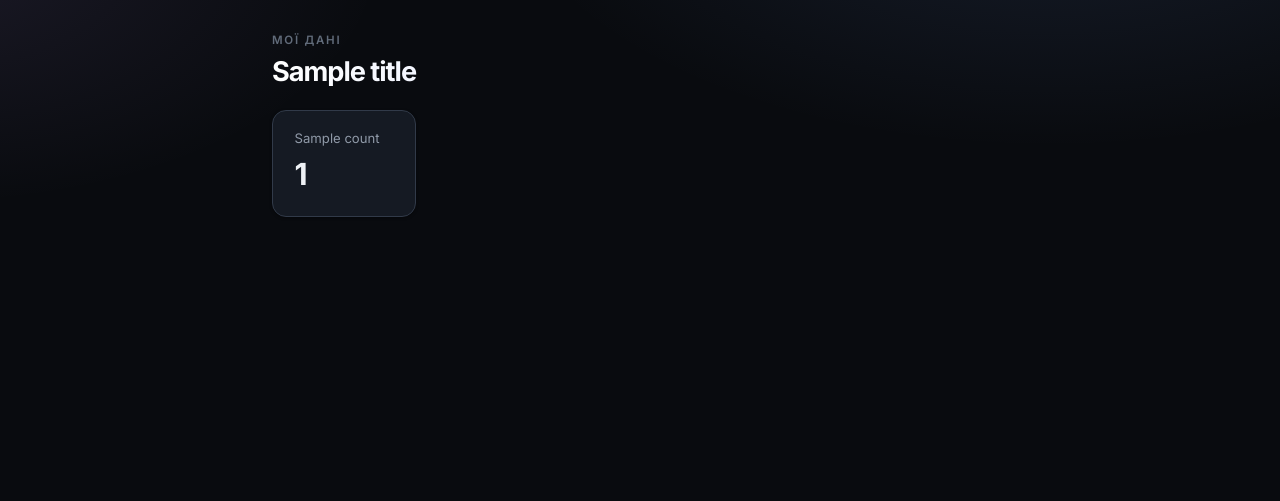
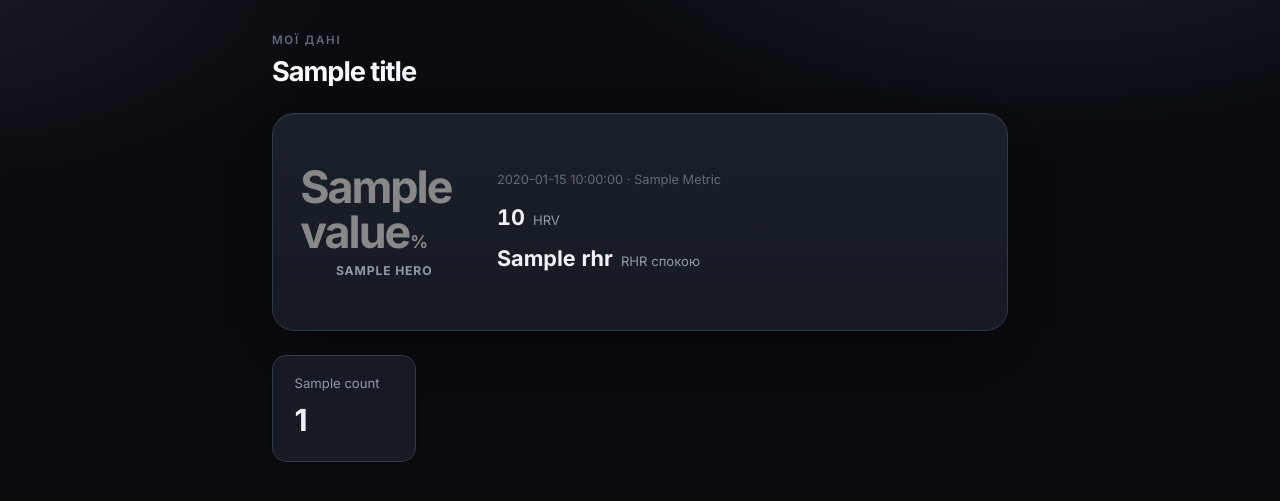
Before and after one commit to boserh/garmin-coach, a FastAPI app: template app/templates/index.html in a window 1280 px wide. Shown: the part 76-577 px from the top of the page. Run offline with FastAPI, Linux system fonts and the light colour scheme; the template is opened without the code that fills it: most values are stand-ins (such as "Sample title", 1, 10 or a date in 2020).

Commit message:
web: rings everywhere — mini day rings, /me hero ring, activity strain ring
Extend the Whoop treatment: each daily card shows a small recovery ring, the /me overview
gets the hero recovery ring, and the activity detail gets a blue 'strain' ring from
training load. Shared _hero_ring.html partial; me.py adds _ring_geom + per-card/hero/
strain ring models.

```diff
--- a/app/routers/me.py
+++ b/app/routers/me.py
@@ -145,6 +145,12 @@
     return "#ff5470", "Втома"
 
 
+def _ring_geom(value, r):
+    """SVG ring dash/circumference for a 0–100 ``value`` at radius ``r``."""
+    circ = round(2 * math.pi * r, 1)
+    return {"circ": circ, "dash": round(circ * min(max(value, 0), 100) / 100, 1), "r": r}
+
+
 def _recovery_ring(day):
     """Hero ring model from the latest day: readiness if present, else sleep score."""
     val = day["readiness"] if day.get("readiness") is not None else day.get("sleep_score")
@@ -216,6 +222,13 @@
     out = []
     for r in rows:
         ex = r.extra or {}
+        score = ex.get("readiness_score")
+        if score is None:
+            score = r.sleep_score
+        ring = None
+        if score is not None:
+            color, _ = _recovery_band(score)
+            ring = {"value": int(score), "color": color, **_ring_geom(score, 26)}
         out.append({
             "id": r.id, "date": _nice_date(r.date),
             "sleep_score": r.sleep_score, "sleep_h": r.sleep_h,
@@ -223,8 +236,15 @@
             "stress_avg": r.stress_avg,
             "bb_charged": r.bb_charged, "bb_drained": r.bb_drained,
             "rhr": ex.get("resting_hr"), "readiness": ex.get("readiness_score"),
+            "ring": ring,
         })
     return out
+
+
+async def _latest_ring(session, user_id):
+    """The recovery ring for the most recent day (for the /me overview hero)."""
+    rows = await _daily_cards(session, user_id, 1, 0)
+    return _recovery_ring(rows[0]) if rows else None
 
 
 # ---- report history ----
@@ -264,9 +284,10 @@
     session: AsyncSession = Depends(get_session),
 ):
     counts = {name: await _count(session, model, user.id) for name, model in TABLES.items()}
+    hero = await _latest_ring(session, user.id)
     return templates.TemplateResponse(
         request, "index.html",
-        {"counts": counts, "user": user,
+        {"counts": counts, "user": user, "hero": hero,
          "base": "/me", "title": "Мої дані", "token": ""},
     )
 
@@ -376,10 +397,14 @@
             "pace": _pace_str(obj.dist_km, obj.dur_min) if runwalk else None,
             "exercises": obj.exercises,
         }
+        strain = None
+        if obj.load:
+            strain = {"value": int(obj.load), "color": "#3aa0ff", "label": "Навантаження",
+                      **_ring_geom(obj.load / 2, 76)}   # load ~0..200 → 0..100%
         charts, first_x, last_x = _run_charts(obj.series or [])
         return templates.TemplateResponse(
             request, "activity.html",
-            {"a": a, "charts": charts, "first_x": first_x, "last_x": last_x,
+            {"a": a, "strain": strain, "charts": charts, "first_x": first_x, "last_x": last_x,
              "analysis": obj.analysis, "user": user, "base": "/me", "token": ""},
         )
 
--- a/app/static/app.css
+++ b/app/static/app.css
@@ -255,6 +255,11 @@
 .daycard{display:block;padding:.9rem 1.1rem;margin:.6rem 0;border:1px solid var(--line-2);border-radius:14px;
   background:var(--surface);box-shadow:0 1px 3px rgba(0,0,0,.35);transition:border-color .12s,background .12s}
 .daycard:hover{border-color:var(--accent);background:var(--surface-2);text-decoration:none}
+.dcard-grid{display:grid;grid-template-columns:auto 1fr;gap:1rem;align-items:center}
+.miniring{position:relative;width:3.5rem;height:3.5rem;flex:none}
+.miniring svg{width:100%;height:100%;transform:rotate(-90deg)}
+.miniring .mv{position:absolute;inset:0;display:grid;place-items:center;font-size:.94rem;
+  font-weight:750;font-variant-numeric:tabular-nums}
 .daycard .dh{display:flex;align-items:center;gap:.6rem}
 .daycard .dt{font-weight:600;color:var(--ink)}
 .hrvpill{font-size:.71rem;font-weight:700;padding:.12rem .55rem;border-radius:999px;color:#0b0d11}
--- /dev/null
+++ b/app/templates/_hero_ring.html
@@ -0,0 +1,21 @@
+{% if hero %}
+<div class="hero-rec">
+  <div class="ringbox">
+    <svg viewBox="0 0 176 176" style="filter:drop-shadow(0 0 13px {{ hero.color }}66)">
+      <circle cx="88" cy="88" r="{{ hero.r }}" fill="none" stroke="#252b37" stroke-width="13"/>
+      <circle cx="88" cy="88" r="{{ hero.r }}" fill="none" stroke="{{ hero.color }}" stroke-width="13"
+              stroke-linecap="round" stroke-dasharray="{{ hero.dash }} {{ hero.circ }}"/>
+    </svg>
+    <div class="ringc">
+      <div class="ringv" style="color:{{ hero.color }}">{{ hero.value }}<small>%</small></div>
+      <div class="ringl">{{ hero.label }}</div>
+    </div>
+  </div>
+  <div class="hero-side">
+    <div class="hero-date">{{ hero.date }} · {{ hero.metric }}</div>
+    {% if hero.sleep_h %}<div class="hs"><span class="hv">{{ '%.1f'|format(hero.sleep_h) }}</span><span class="hk">год сну</span></div>{% endif %}
+    {% if hero.hrv_avg %}<div class="hs"><span class="hv">{{ hero.hrv_avg }}</span><span class="hk">HRV</span></div>{% endif %}
+    {% if hero.rhr %}<div class="hs"><span class="hv">{{ hero.rhr }}</span><span class="hk">RHR спокою</span></div>{% endif %}
+  </div>
+</div>
+{% endif %}
--- a/app/templates/index.html
+++ b/app/templates/index.html
@@ -17,6 +17,7 @@
   <div class="wrap">
     <p class="eyebrow">{{ 'База даних' if base == '/ui' else 'Мої дані' }}</p>
     <h1 class="title" style="font-size:1.7rem">{{ title }}</h1>
+    {% include "_hero_ring.html" %}
     <div class="stats">
       {% for name, n in counts.items() %}
         <a class="stat" href="{{ base }}/{{ name }}{{ q }}">
```
Also changed, not shown: app/templates/activity.html (+25 -0 lines), app/templates/daily.html (+15 -22 lines).
